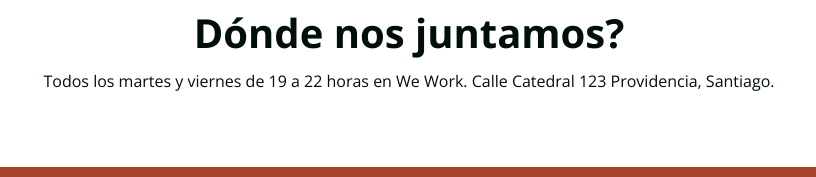
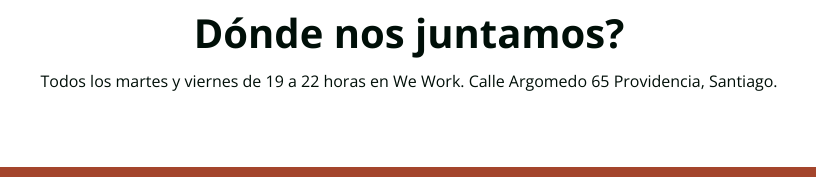
Before and after one commit to cmpcelis/meet-coffee, a plain HTML site: page index.html in a window 1280 px wide. Shown: the part 843-1020 px from the top of the page, 231-1047 px from the left. Drawn offline with nearby package versions, Linux system fonts and the light colour scheme.

Commit message:
Changing address to Argomedo

```diff
--- a/index.html
+++ b/index.html
@@ -31,7 +31,7 @@
 <section id="ubicacion">
     <img src="assets/img/we-work.jpg" alt="We work location">
     <h2> Dónde nos juntamos?</h2>
-      <p> Todos los martes y viernes de 19 a 22 horas en We Work. Calle Catedral 123
+      <p> Todos los martes y viernes de 19 a 22 horas en We Work. Calle Argomedo 65
         Providencia, Santiago.</p>
 </section>
 
```
